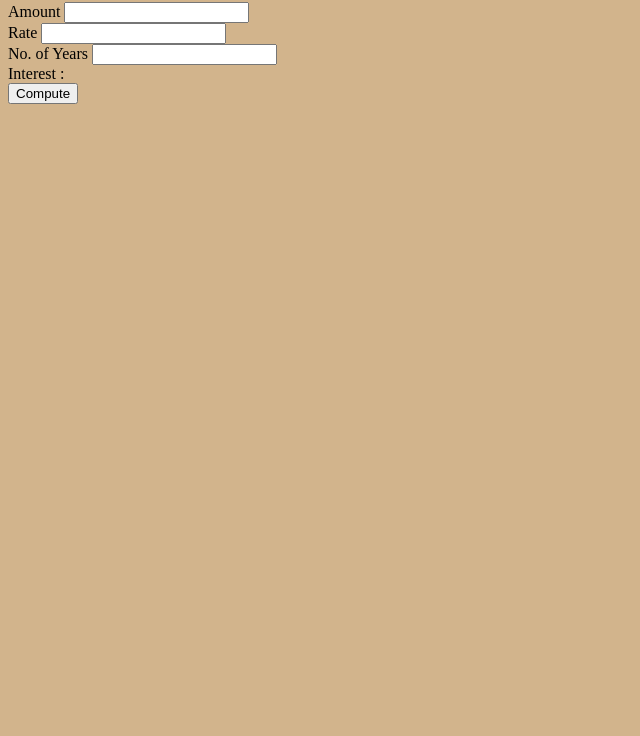
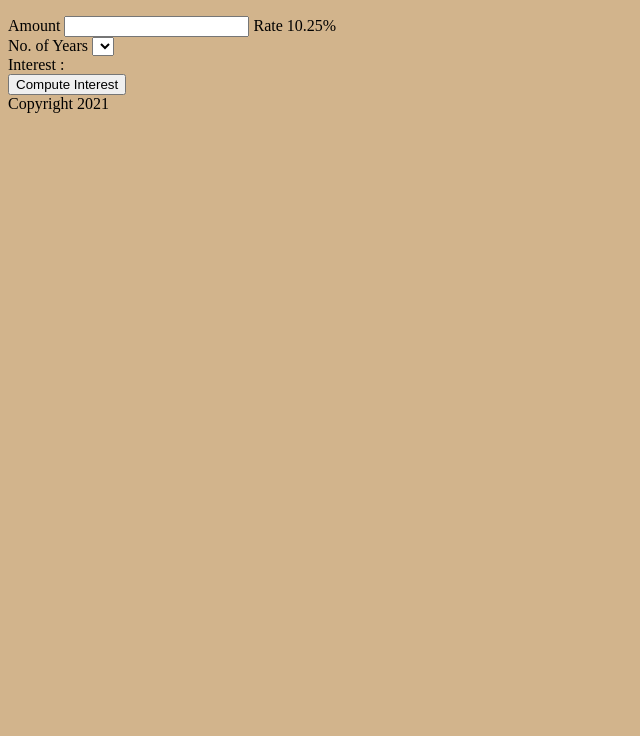
Before and after one commit to WilliamCavitt/Final-Project-Hands-On-Lab, a plain HTML site: page vftvk-Simple-Interest-Calculator-master/index.html in a window 1280 px wide. Shown: the part 64-800 px from the top of the page, without its empty margins (0-640 px from the left). Drawn offline with Linux system fonts and the light colour scheme.

Commit message:
Update index.html

```diff
--- a/vftvk-Simple-Interest-Calculator-master/index.html
+++ b/vftvk-Simple-Interest-Calculator-master/index.html
@@ -1,16 +1,24 @@
+<!DOCTYPE html>
 <html>
     <head>
     <script src="script.js"></script>
     <link rel="stylesheet" href="style.css">
+        <title>Simple Interest Calculator</title>
+
     </head>
     <body>
+        <div class="maindiv">
         <h1>Simple Interest Calculator</h1>
 
-        Amount <input type="number"  id="principal">  <br/>
-        Rate <input type="number"  id="rate">  <br/>
-        No. of Years <input type="number"  id="years">  <br/>
+        Amount <input type="number" id="principal"<br/>
+            Rate <span type="range" min="1" max="20" step="0.25" value="10.25 id="rate"> </span>10.25%<br/>
+                No. of Years <select min="1" max="10" type="number" id="years"></select><br/>
         Interest : <span id="result"></span><br>
 
-        <button onclick="compute()">Compute</button>
+        <button onclick="compute()">Compute Interest</button>
+                <span id="result"></span>
+        </div>
+                <footer>Copyright 2021</footer>
     </body>
+
 </html>
```
